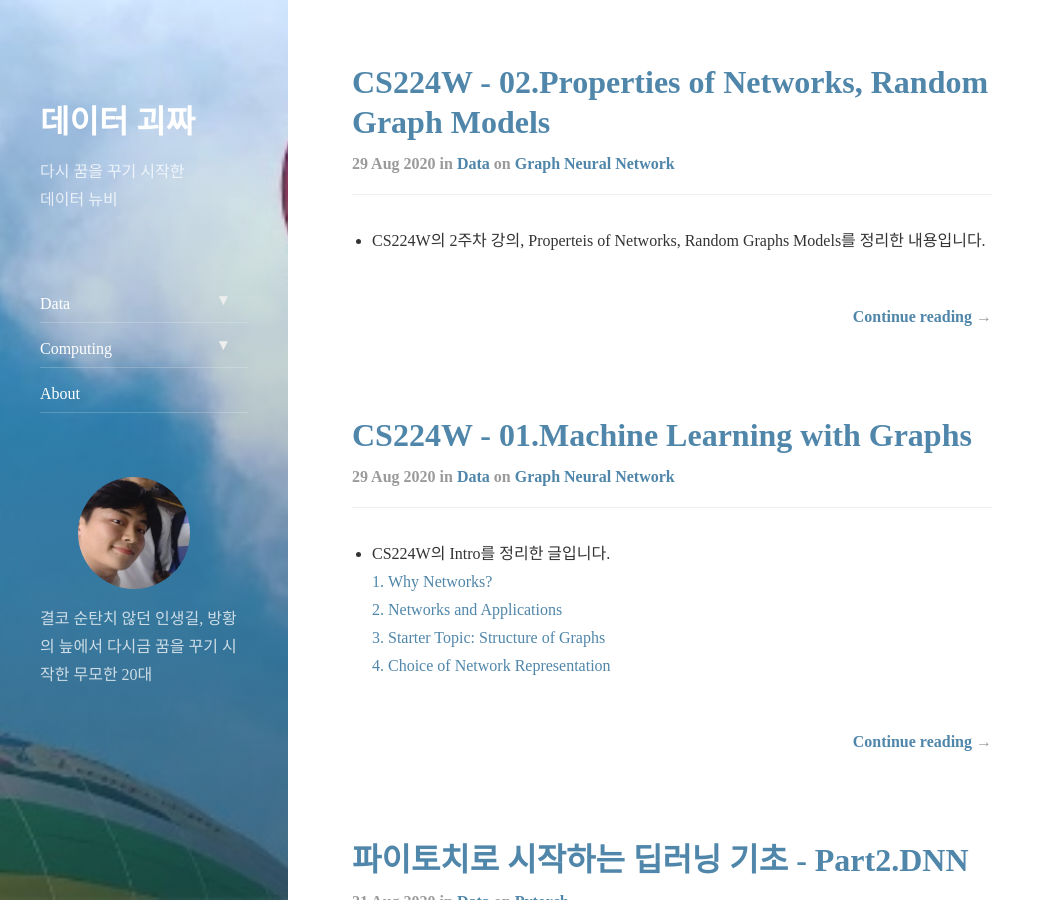
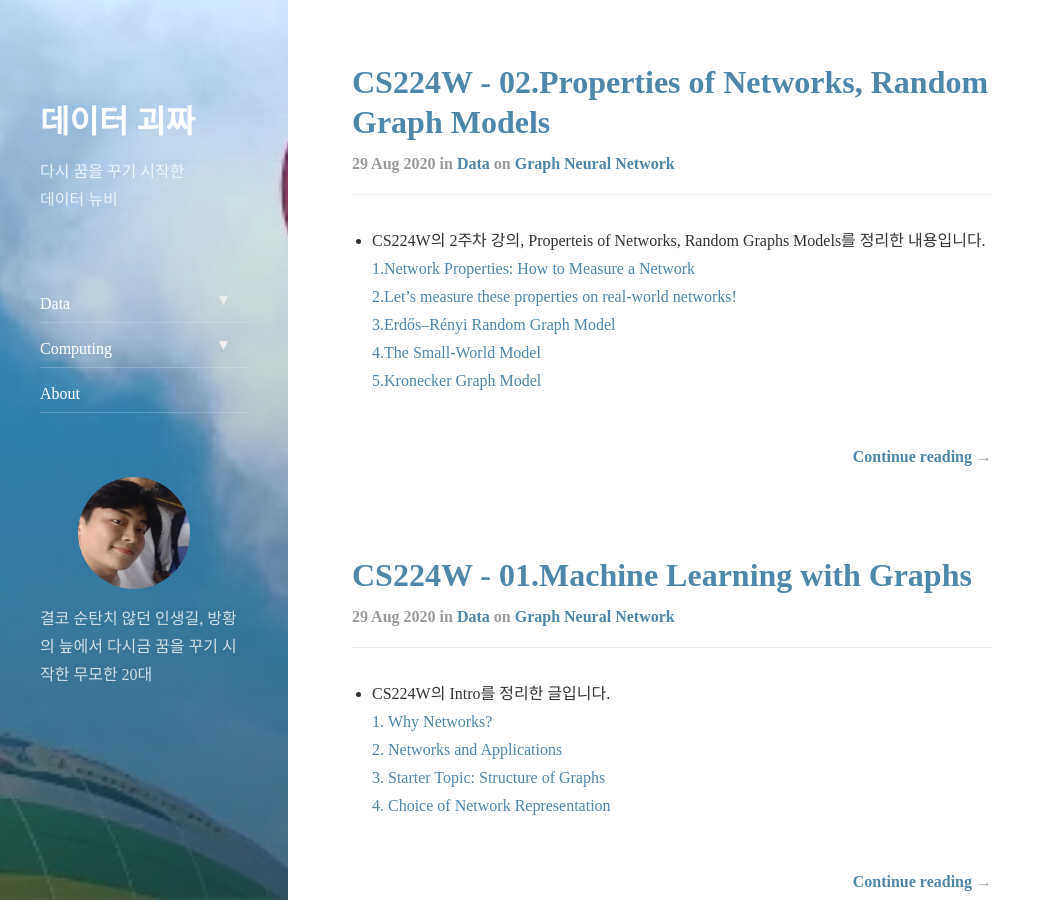
Before and after one commit to tryumanshow/data-weirdo.github.io, a Jekyll site: the page built from index.html, in a window 1280 px wide and 900 px high, scrolled down 708 px. Shown: the whole window, without its empty margins (0-1055 px from the left). Built offline with Jekyll 4.4.1, drawn with Linux system fonts in a browser that asks for light colours; nearby versions of some CDN libraries; the list of posts is cut into pages by our own code.

Commit message:
Make contents

```diff
--- a/_posts/2020-08-29-data-gnn-02.gnp-smallworld.markdown
+++ b/_posts/2020-08-29-data-gnn-02.gnp-smallworld.markdown
@@ -8,10 +8,17 @@ comments: true
 ---
 
 - CS224W의 2주차 강의, Properteis of Networks, Random Graphs Models를 정리한 내용입니다.
+  [1.Network Properties: How to Measure a Network ](#network-properties-how-to-measure-a-network)
+  [2.Let's measure these properties on real-world networks!](#lets-measure-these-properties-on-real-world-networks)
+  [3.Erdős–Rényi Random Graph Model](#erdősrényi-random-graph-model)
+  [4.The Small-World Model](#the-small-world-model)
+  [5.Kronecker Graph Model](#kronecker-graph-model)
+
 
 ---
 
-### 네트워크의 특성
+## Properties of Networks, Random Graph Models
+### Network Properties: How to Measure a Network
 - 네트워크는 네 가지의 특성(Property)를 지닌다.
 
   |Property|표기|
@@ -75,6 +82,8 @@ comments: true
 
 ---
 
+### Let's measure these properties on real-world networks!
+
 - 이제 이 4가지 특성을 실세계에 적용시켜보자.
   (Degree Distribution, Path Length, Clustering Coefficient, Connected Components)
 
```
Also changed, not shown: other parts of _posts/2020-08-29-data-gnn-02.gnp-smallworld.markdown (+3 -3 lines).
